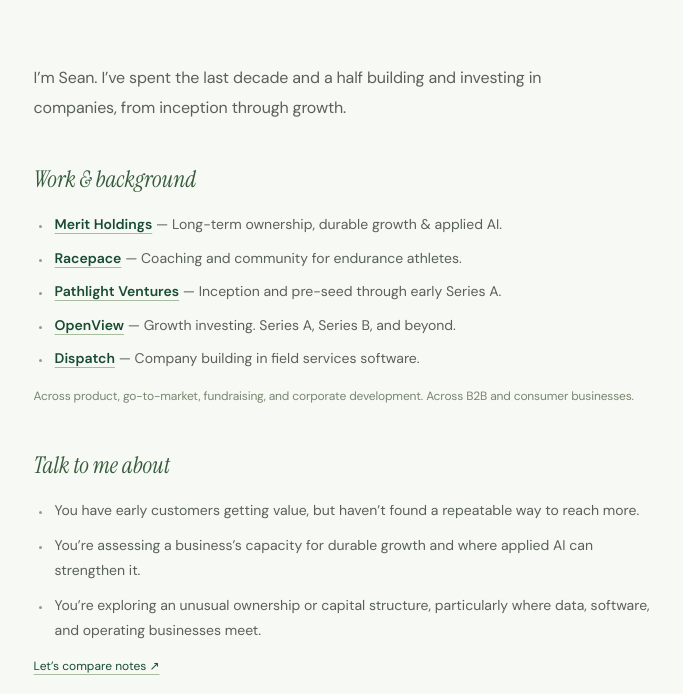
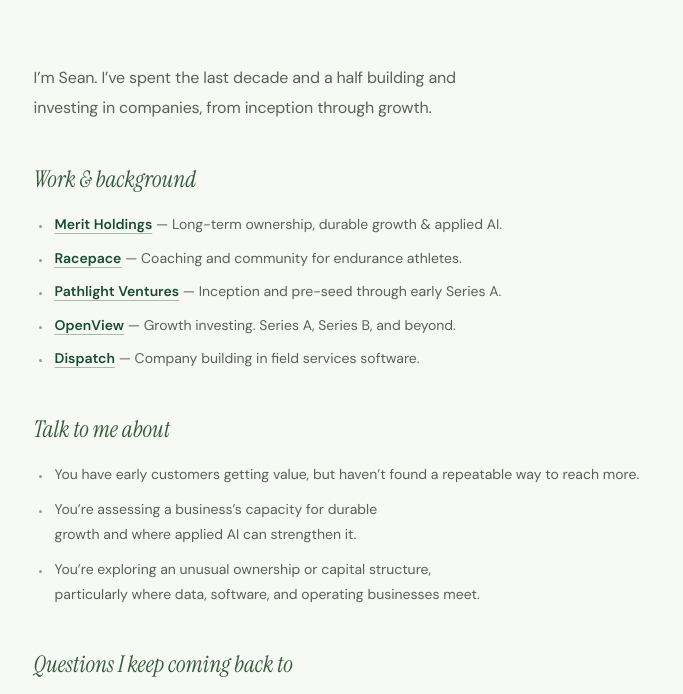
Before and after one commit to seandougfan/sdf, an Astro site: page / in a window 1280 px wide. Shown: the part 100-794 px from the top of the page, without its empty margins (86-769 px from the left). Built offline with nearby package versions, Linux system fonts and the light colour scheme; Astro itself is replaced by a stand-in of ours.

Commit message:
Remove redundant copy and balance homepage text wrapping

```diff
--- a/src/pages/index.astro
+++ b/src/pages/index.astro
@@ -16,7 +16,6 @@
       <li><a href="https://openviewpartners.com/" target="_blank" rel="noreferrer">OpenView</a> <span>— Growth investing. Series A, Series B, and beyond.</span></li>
       <li><a href="https://dispatch.me/" target="_blank" rel="noreferrer">Dispatch</a> <span>— Company building in field services software.</span></li>
     </ul>
-    <p class="background-note">Across product, go-to-market, fundraising, and corporate development. Across B2B and consumer businesses.</p>
   </section>
 
   <section id="conversation" class="home-section narrative">
@@ -26,7 +25,6 @@
       <li>You’re assessing a business’s capacity for durable growth and where applied AI can strengthen it.</li>
       <li>You’re exploring an unusual ownership or capital structure, particularly where data, software, and operating businesses meet.</li>
     </ul>
-    <a class="inline-link" href="mailto:s@sdf.tech">Let’s compare notes ↗</a>
   </section>
 
   <section id="questions" class="home-section narrative">
--- a/src/styles/global.css
+++ b/src/styles/global.css
@@ -32,3 +32,8 @@
 .personal-home .opening{font-size:16px;line-height:1.85;letter-spacing:-.15px;color:#596257;max-width:570px;margin:0}.personal-home+.home-section{margin-top:42px}@media(max-width:540px){.personal-home .opening{font-size:16px;line-height:1.85}}
 
 .question-note{display:block;width:fit-content;font-size:11px;margin-top:4px;color:#66845b!important;text-decoration:none!important}.question-note:hover{text-decoration:underline!important}.writing-item{display:block;padding:15px 0;border-bottom:1px solid var(--line)}.writing-item:hover{text-decoration:none}.writing-title{display:flex;justify-content:space-between;gap:20px;font-size:14px;color:#245337}.writing-title>span{color:#6c8264}.writing-description{display:block;font-size:12px;color:#788670;line-height:1.7;margin-top:5px}.writing-item:hover .writing-title{text-decoration:underline;text-underline-offset:4px}.prose h1{font-size:35px;font-family:'Instrument Serif',Georgia,serif;font-weight:400;line-height:1.15;letter-spacing:-.6px;margin:20px 0 27px}.prose .page-label{margin-bottom:0}.prose p,.prose li{font-size:15px;line-height:1.85}.prose li{margin-bottom:10px}.note-contact{border-top:1px solid var(--line);padding-top:20px;margin-top:32px}.home-section>.inline-link{display:inline-block;margin-top:5px;font-size:12px}@media(max-width:540px){.prose h1{font-size:31px}}
+
+/* Avoid short last lines without fixing breaks to one viewport. */
+.opening,.skim-list li,.writing-description,.prose p,.prose li{ text-wrap:pretty; }
+h1,h2,.writing-title{ text-wrap:balance; }
+.personal-home .opening,.home-section .skim-list li{ text-wrap:balance; }
```
